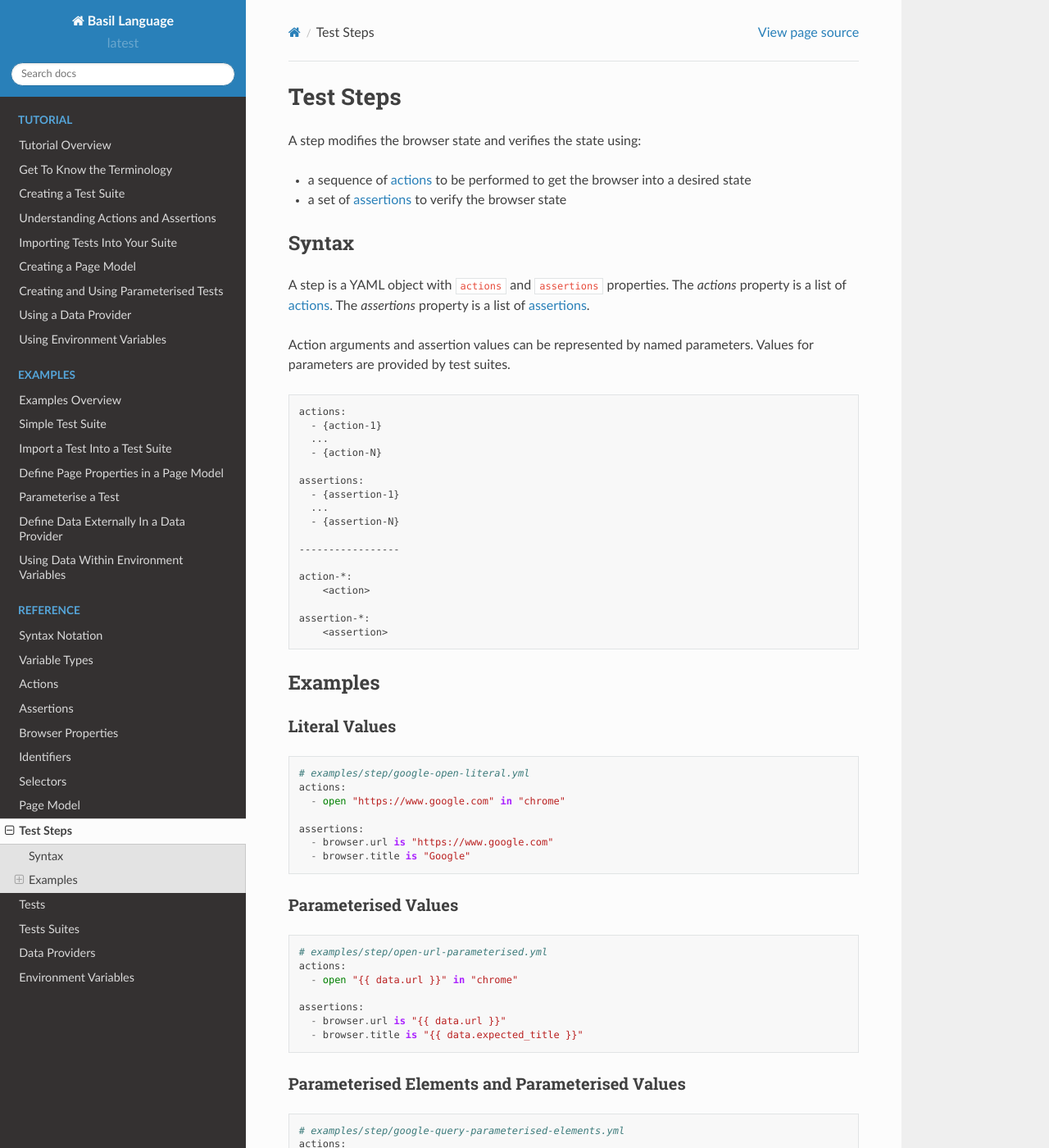
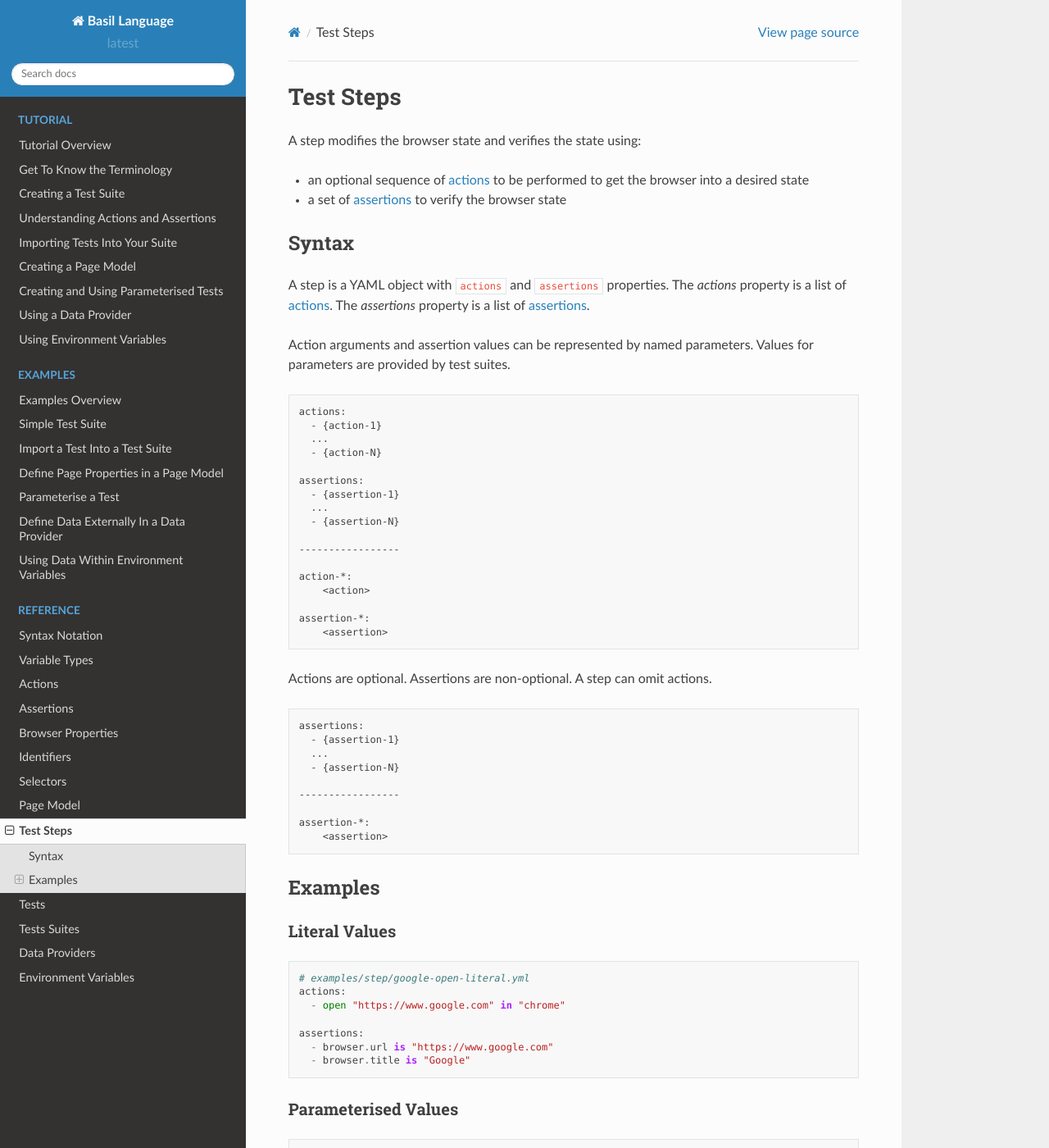
Before and after one commit to webignition/bas-spec, a Sphinx documentation site: the page built from docs/steps.rst, in a window 1280 px wide and 1400 px high. Shown: the whole window at 82% size. Built offline with Sphinx 7.4.7 and the Read the Docs theme 2.0.0, drawn with Linux system fonts in a browser that asks for light colours; some of the changed text lies outside the part shown.

Commit message:
Update syntax

```diff
--- /dev/null
+++ b/docs/includes/examples/step/google-homepage-assertions.yml
@@ -0,0 +1,4 @@
+# examples/step/google-homepage-assertions.yml
+assertions:
+  - "#hplogo" exists
+  - "a[href*='about']" exists
--- /dev/null
+++ b/docs/includes/syntax/step/step-no-actions.rst
@@ -0,0 +1,11 @@
+.. code-block:: text
+
+    assertions:
+      - {assertion-1}
+      ...
+      - {assertion-N}
+
+    -----------------
+
+    assertion-*:
+        <assertion>
--- a/docs/steps.rst
+++ b/docs/steps.rst
@@ -4,7 +4,7 @@ Test Steps
 
 A step modifies the browser state and verifies the state using:
 
-- a sequence of :doc:`actions </actions>` to be performed to get the browser into a desired state
+- an optional sequence of :doc:`actions </actions>` to be performed to get the browser into a desired state
 - a set of :doc:`assertions </assertions>` to verify the browser state
 
 ------
@@ -18,6 +18,10 @@ Action arguments and assertion values can be represented by named parameters. Va
 test suites.
 
 .. include:: includes/syntax/step/step.rst
+
+Actions are optional. Assertions are non-optional. A step can omit actions.
+
+.. include:: includes/syntax/step/step-no-actions.rst
 
 --------
 Examples
@@ -40,3 +44,9 @@ Parameterised Elements and Parameterised Values
 ***********************************************
 
 .. literalinclude:: includes/examples/step/google-query-parameterised-elements.yml
+
+**********
+No Actions
+**********
+
+.. literalinclude:: includes/examples/step/google-homepage-assertions.yml
```
